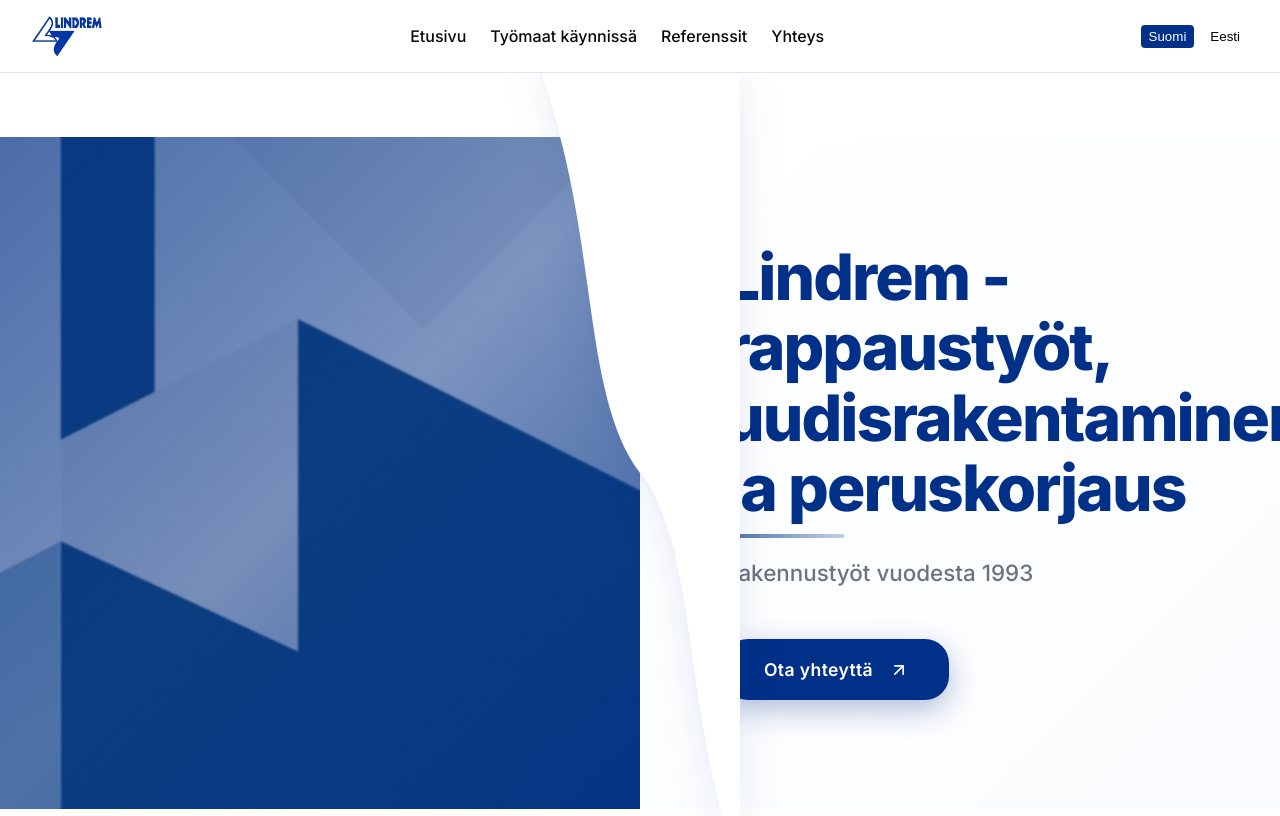
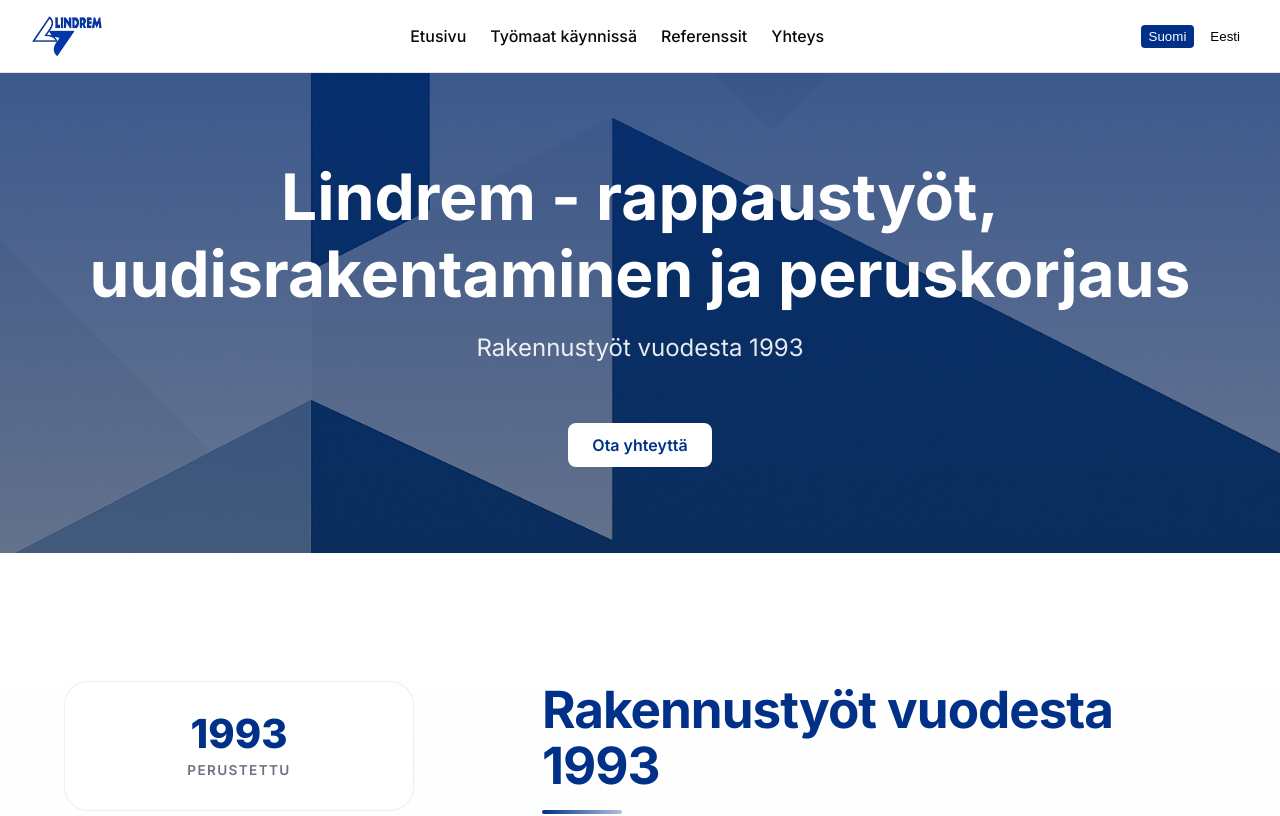
Before and after one commit to v0lliner/lindrem, a React (Create React App) app: page /fi in a window 1280 px wide. Shown: the top 816 px of the page. Built offline with nearby package versions, Linux system fonts and the light colour scheme.

Commit message:
Updated styles.css

```diff
--- a/src/components/HeroSection.jsx
+++ b/src/components/HeroSection.jsx
@@ -12,51 +12,35 @@
   const t = useTranslation('home');
   const tLayout = useTranslation('layout');
   const contactPath = language === 'fi' ? `/${language}/yhteys` : `/${language}/kontakt`;
-
   return (
-    <section className="split-hero">
-      {/* Left Side - Image Background */}
-      <div className="hero-left">
-        <div className="hero-background-overlay"></div>
-      </div>
-
-      {/* Custom Path Separator */}
-      <div className="hero-separator">
-        <svg className="separator-path" viewBox="0 0 100 100" preserveAspectRatio="none">
-          <path
-            d="M0,0 C30,20 20,40 50,50 C80,60 70,80 100,100 L100,0 Z"
-            fill="white"
-            className="path-shape"
-          />
-          <path
-            d="M0,0 C30,20 20,40 50,50 C80,60 70,80 100,100 L100,0 Z"
-            fill="none"
-            stroke="rgba(0,48,135,0.1)"
-            strokeWidth="0.5"
-            className="path-outline"
-          />
-        </svg>
-      </div>
-
-      {/* Right Side - White Content */}
-      <div className="hero-right">
-        <div className="hero-content">
-          <div className="content-wrapper">
-            <h1 className="hero-title">{t('heroTitle')}</h1>
-            <p className="hero-subtitle">{t('heroSubtitle')}</p>
-            <Link to={contactPath} className="hero-cta-button">
-              <span className="button-content">
-                <span className="button-text">{tLayout('contactButton')}</span>
-                <div className="button-arrow">
-                  <svg width="20" height="20" viewBox="0 0 24 24" fill="none">
-                    <path d="M7 17L17 7M17 7H7M17 7V17" stroke="currentColor" strokeWidth="2" strokeLinecap="round" strokeLinejoin="round"/>
-                  </svg>
-                </div>
-              </span>
-              <div className="button-glow"></div>
-            </Link>
-          </div>
-        </div>
+    <section className="hero">
+      <div className="container">
+        <h1>{t('heroTitle')}</h1>
+        <p>{t('heroSubtitle')}</p>
+        <Link
+          to={contactPath}
+          style={{
+            display: 'inline-block',
+            marginTop: '2rem',
+            backgroundColor: '#fff',
+            color: 'var(--primary-color)',
+            padding: '0.75rem 1.5rem',
+            borderRadius: '0.5rem',
+            fontWeight: 600,
+            textDecoration: 'none',
+            transition: 'background-color 0.3s, color 0.3s',
+          }}
+          onMouseEnter={(e) => {
+            e.target.style.backgroundColor = 'var(--light-primary)';
+            e.target.style.color = 'var(--primary-color)';
+          }}
+          onMouseLeave={(e) => {
+            e.target.style.backgroundColor = '#fff';
+            e.target.style.color = 'var(--primary-color)';
+          }}
+        >
+          {tLayout('contactButton')}
+        </Link>
       </div>
     </section>
   );
--- a/src/styles.css
+++ b/src/styles.css
@@ -94,276 +94,53 @@
   padding: 4rem 0;
 }
 
-/* SPLIT HERO MASTERPIECE */
-.split-hero {
+.hero {
   position: relative;
-  min-height: 100vh;
+  min-height: 60vh;
   display: flex;
-  align-items: stretch;
+  align-items: center;
+  justify-content: center;
+  color: #fff;
+  text-align: center;
   overflow: hidden;
 }
 
-.hero-left {
-  position: relative;
-  flex: 1;
-  display: flex;
-  align-items: center;
-  justify-content: center;
-  background-image: url('./assets/hero-bg.png');
-  background-size: cover;
-  background-position: center;
-  background-attachment: fixed;
-}
-
-.hero-background-overlay {
+.hero::before {
+  content: '';
   position: absolute;
   top: 0;
   left: 0;
   width: 100%;
   height: 100%;
-  background: linear-gradient(135deg, rgba(0, 48, 135, 0.7) 0%, rgba(0, 48, 135, 0.5) 50%, rgba(0, 48, 135, 0.8) 100%);
-  backdrop-filter: blur(1px);
+  background-image: url('./assets/hero-bg.png');
+  background-size: cover;
+  background-position: center;
+  filter: brightness(0.6);
+  z-index: -2;
 }
 
-.hero-separator {
-  position: absolute;
-  top: 0;
-  left: 50%;
-  width: 200px;
-  height: 100%;
-  transform: translateX(-50%);
-  z-index: 10;
-  pointer-events: none;
-}
-
-.separator-path {
-  width: 100%;
-  height: 100%;
-  filter: drop-shadow(0 0 20px rgba(0, 48, 135, 0.1));
-}
-
-.path-shape {
-  animation: pathFlow 8s ease-in-out infinite;
-  transform-origin: center;
-}
-
-.path-outline {
-  animation: pathGlow 6s ease-in-out infinite;
-}
-
-@keyframes pathFlow {
-  0%, 100% {
-    d: path("M0,0 C30,20 20,40 50,50 C80,60 70,80 100,100 L100,0 Z");
-  }
-  33% {
-    d: path("M0,0 C25,25 25,35 45,55 C75,65 75,75 100,100 L100,0 Z");
-  }
-  66% {
-    d: path("M0,0 C35,15 15,45 55,45 C85,55 65,85 100,100 L100,0 Z");
-  }
-}
-
-@keyframes pathGlow {
-  0%, 100% { opacity: 0.3; }
-  50% { opacity: 0.8; }
-}
-
-.hero-right {
-  position: relative;
-  flex: 1;
-  background: linear-gradient(135deg, rgba(255, 255, 255, 1) 0%, rgba(250, 252, 255, 1) 100%);
-  display: flex;
-  align-items: center;
-  justify-content: center;
-}
-
-.hero-content {
-  position: relative;
-  z-index: 5;
-  width: 100%;
-  max-width: 600px;
-  padding: 4rem;
-}
-
-.content-wrapper {
-  animation: contentSlideIn 1.2s ease-out;
-}
-
-@keyframes contentSlideIn {
-  from {
-    opacity: 0;
-    transform: translateX(50px);
-  }
-  to {
-    opacity: 1;
-    transform: translateX(0);
-  }
-}
-
-.hero-title {
-  font-size: clamp(2.5rem, 5vw, 4rem);
-  font-weight: 800;
-  color: var(--primary-color);
-  line-height: 1.1;
-  letter-spacing: -0.03em;
-  margin: 0 0 2rem 0;
-  position: relative;
-}
-
-.hero-title::after {
+.hero::after {
   content: '';
-  position: absolute;
-  bottom: -15px;
-  left: 0;
-  width: 120px;
-  height: 4px;
-  background: linear-gradient(90deg, var(--primary-color) 0%, rgba(0, 48, 135, 0.3) 100%);
-  border-radius: 2px;
-  animation: titleAccent 2s ease-in-out infinite;
-}
-
-@keyframes titleAccent {
-  0%, 100% { opacity: 0.7; transform: scaleX(1); }
-  50% { opacity: 1; transform: scaleX(1.1); }
-}
-
-.hero-subtitle {
-  font-size: clamp(1.1rem, 2vw, 1.4rem);
-  color: var(--muted-color);
-  line-height: 1.6;
-  margin: 0 0 3rem 0;
-  font-weight: 500;
-}
-
-.hero-cta-button {
-  position: relative;
-  display: inline-block;
-  text-decoration: none;
-  background: var(--primary-color);
-  color: white;
-  border-radius: 1.5rem;
-  padding: 0;
-  overflow: hidden;
-  transition: all 0.4s cubic-bezier(0.4, 0, 0.2, 1);
-  box-shadow: 0 10px 30px rgba(0, 48, 135, 0.3);
-}
-
-.hero-cta-button:hover {
-  transform: translateY(-4px);
-  box-shadow: 0 20px 40px rgba(0, 48, 135, 0.4);
-}
-
-.hero-cta-button:hover .button-arrow {
-  transform: translateX(8px);
-}
-
-.hero-cta-button:hover .button-glow {
-  opacity: 1;
-  transform: scale(1.1);
-}
-
-.button-content {
-  position: relative;
-  display: flex;
-  align-items: center;
-  gap: 1rem;
-  padding: 1.25rem 2.5rem;
-  z-index: 2;
-}
-
-.button-text {
-  font-size: 1.1rem;
-  font-weight: 600;
-  letter-spacing: 0.02em;
-}
-
-.button-arrow {
-  transition: transform 0.4s cubic-bezier(0.4, 0, 0.2, 1);
-  display: flex;
-  align-items: center;
-}
-
-.button-glow {
   position: absolute;
   top: 0;
   left: 0;
   width: 100%;
   height: 100%;
-  background: linear-gradient(135deg, rgba(255, 255, 255, 0.2) 0%, rgba(255, 255, 255, 0.1) 100%);
-  opacity: 0;
-  transition: all 0.4s ease;
-  z-index: 1;
+  background: linear-gradient(180deg, rgba(0, 48, 135, 0.6), rgba(0, 48, 135, 0.3));
+  z-index: -1;
 }
 
-/* Responsive Design for Split Hero */
-@media (max-width: 1024px) {
-  .split-hero {
-    flex-direction: column;
-    min-height: 80vh;
-  }
-
-  .hero-left {
-    min-height: 40vh;
-    background-attachment: scroll;
-  }
-
-  .hero-right {
-    min-height: 40vh;
-  }
-
-  .hero-separator {
-    display: none;
-  }
-
-  .hero-content {
-    padding: 3rem 2rem;
-  }
+.hero h1 {
+  font-size: clamp(2rem, 4vw + 1rem, 4rem);
+  margin: 0;
+  line-height: 1.2;
+  font-weight: 700;
 }
 
-@media (max-width: 768px) {
-  .split-hero {
-    min-height: 70vh;
-  }
-
-  .hero-left {
-    min-height: 35vh;
-  }
-
-  .hero-right {
-    min-height: 35vh;
-  }
-
-  .hero-content {
-    padding: 2rem 1.5rem;
-    max-width: 100%;
-  }
-
-  .hero-title {
-    margin-bottom: 1.5rem;
-  }
-
-  .hero-subtitle {
-    margin-bottom: 2rem;
-  }
-
-  .button-content {
-    padding: 1rem 2rem;
-    gap: 0.75rem;
-  }
-
-  .button-text {
-    font-size: 1rem;
-  }
-}
-
-@media (max-width: 480px) {
-  .hero-content {
-    padding: 1.5rem 1rem;
-  }
-
-  .button-content {
-    padding: 0.875rem 1.5rem;
-  }
+.hero p {
+  font-size: clamp(1rem, 1.5vw + 0.5rem, 1.5rem);
+  margin-top: 1rem;
+  opacity: 0.9;
 }
 
 .section-title {
```
